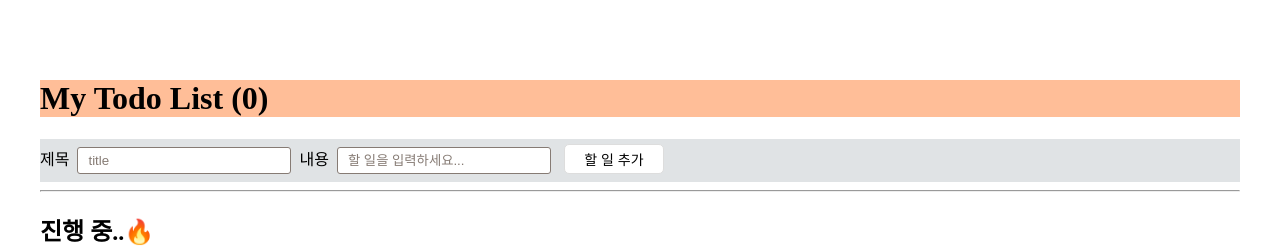
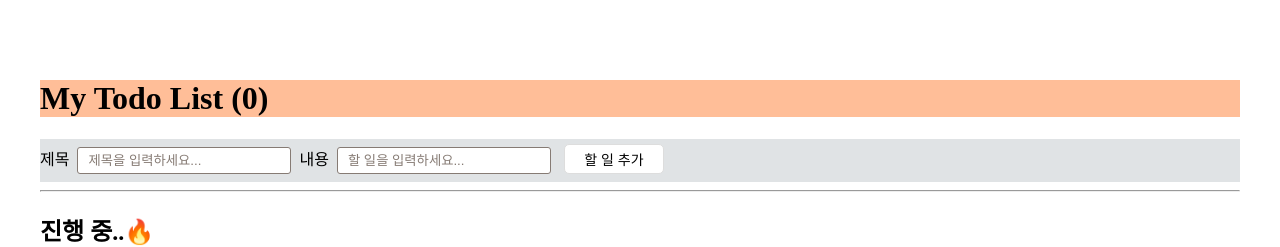
Before and after one commit to ketchup0211/to-do-app, a React (Create React App) app: page / in a window 1280 px wide. Shown: the top 247 px of the page. Built offline with nearby package versions, Linux system fonts and the light colour scheme.

Commit message:
[MOD] add annotation

```diff
--- a/src/App.js
+++ b/src/App.js
@@ -31,11 +31,14 @@ function App() {
   };
 
   const onDelete = (index) => {
+    //  currentArray를 해당 인덱스를 제외한 요소들로 업데이트한다.
     setToDos((currentArray) => currentArray.filter((_, i) => i !== index));
   };
 
   function ToDoCard({ title, toDo, done, index }) {
+    //  반복해서 사용하므로, 컴포넌트로 분리한다.
     return (
+      //  완료 여부에 따라 클래스를 부여하고, 버튼의 라벨을 변경한다.
       <div className={`todo-card ${done ? "done" : ""}`}>
         <h3>{title}</h3>
         <p>{toDo}</p>
@@ -53,6 +56,7 @@ function App() {
   }
 
   function DoneBtn({ text, onClick }) {
+    //  완료 여부에 따라 내부 텍스트가 바뀌므로, prop을 통해 텍스트를 받기 위해 컴포넌트로 분리한다.
     return (
       <button className="done-btn" onClick={onClick}>
         {text}
@@ -60,6 +64,7 @@ function App() {
     );
   }
 
+  //  main
   return (
     <div>
       <h1>My Todo List ({toDos.length})</h1>
@@ -70,7 +75,7 @@ function App() {
           onChange={onTitleChange}
           value={title}
           type="text"
-          placeholder="title"
+          placeholder="제목을 입력하세요..."
         ></input>
         <label htmlFor="title">내용</label>
         <input
```
